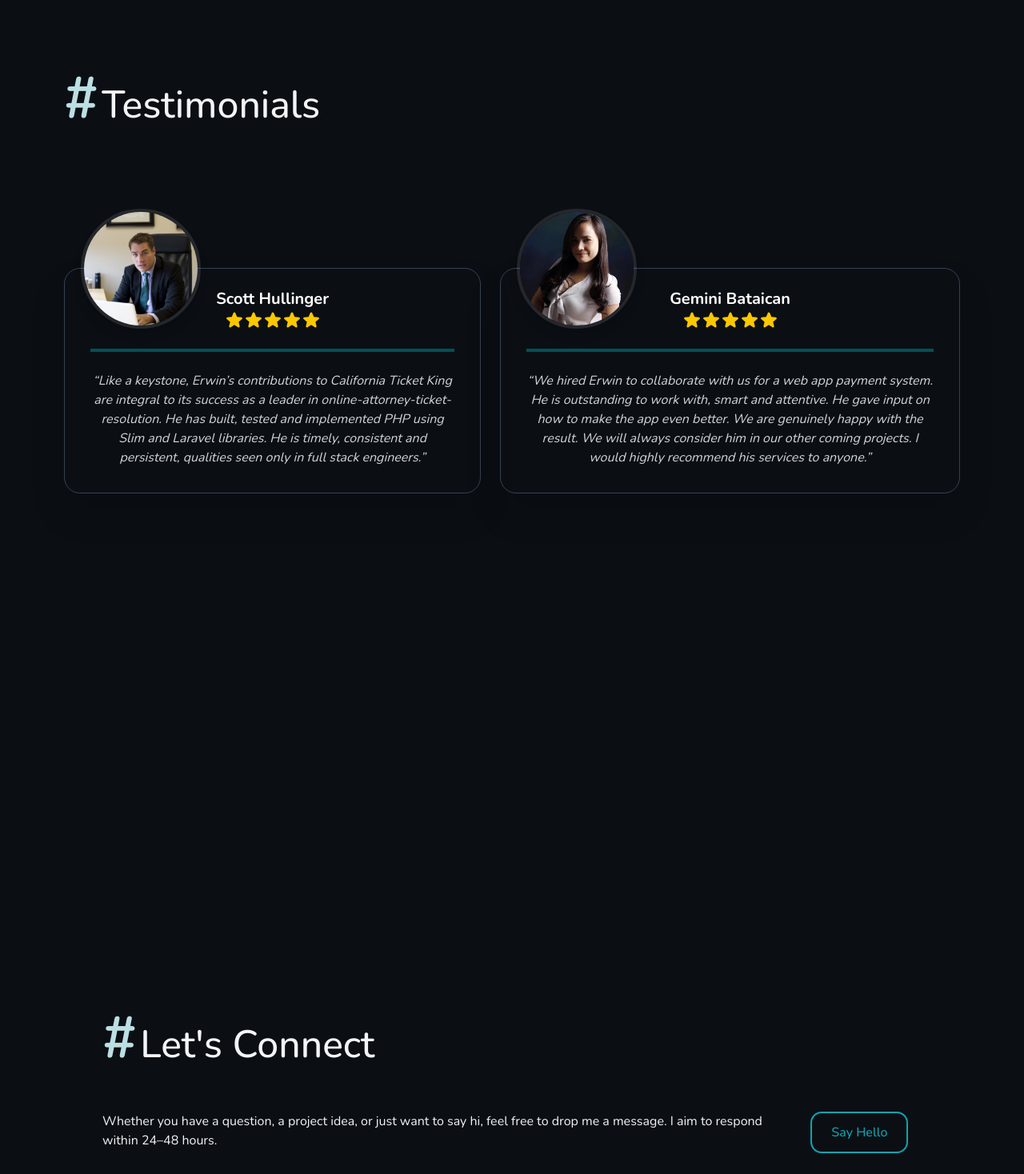
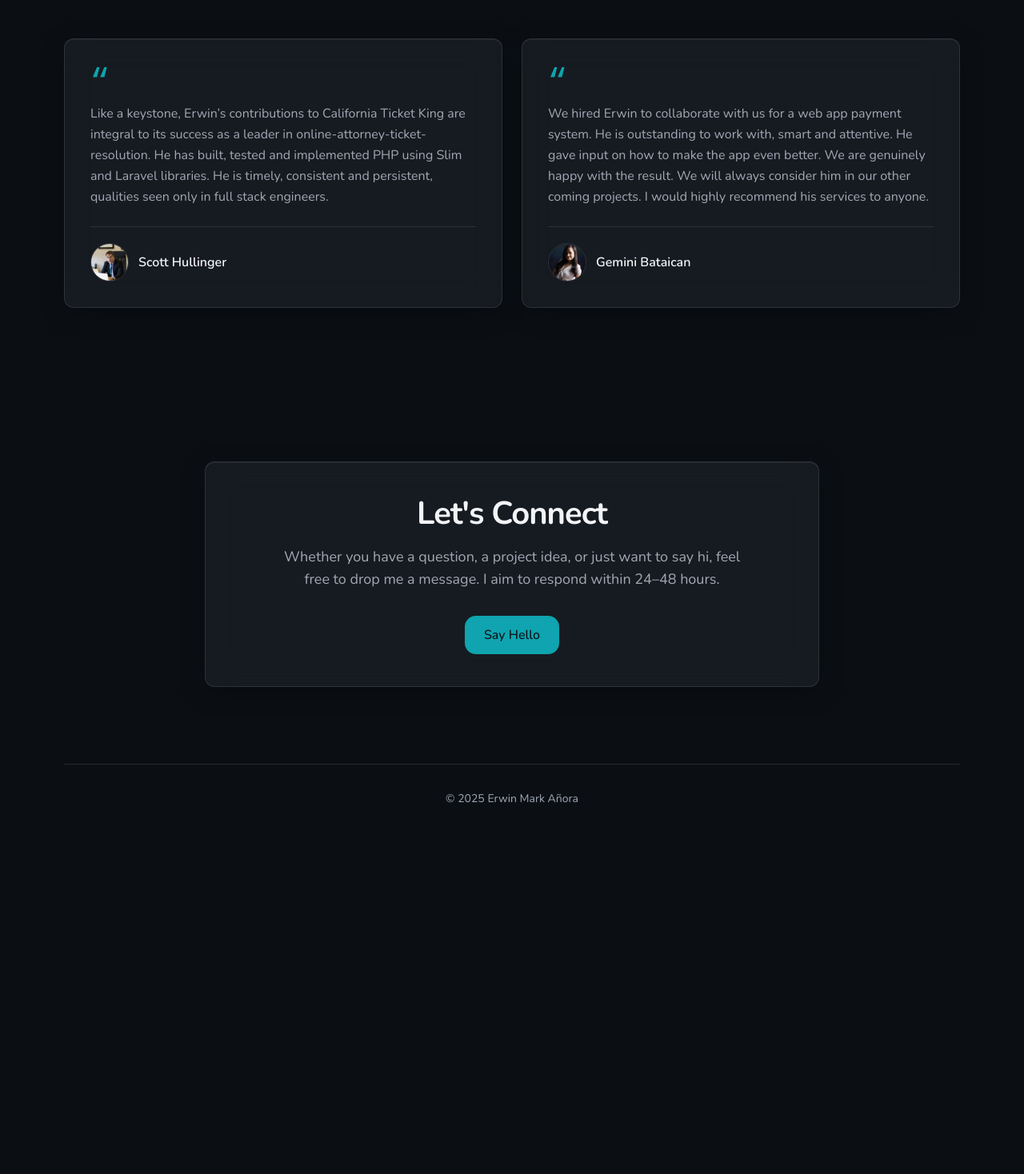
Before and after one commit to erwinmark-anora/portfolio-v2, a Next.js app: page / in a window 1280 px wide. Shown: the part 5322-6790 px from the top of the page at 80% size. After the commit the page ends 6364 px from the top, so only its background shows below. Built offline with nearby package versions, Linux system fonts and the light colour scheme.

Commit message:
feat: update Testimonials, Contact, and Footer sections with improved layout and accessibility features

```diff
--- a/components/common/TestimonialCard.tsx
+++ b/components/common/TestimonialCard.tsx
@@ -1,63 +1,42 @@
 import * as React from "react";
 import Image from "next/image";
-import { StarIcon } from "@heroicons/react/24/solid";
 import { ITestimonial } from "@/lib/types";
 
 interface TestimonialCardProps {
   testimonial: ITestimonial;
 }
 
+// A clean quote card: the quote first, then who said it.
 const TestimonialCard: React.FunctionComponent<TestimonialCardProps> = ({
   testimonial
 }) => {
   return (
-    <div className="
-      relative my-4 rounded-xl border border-gray-700 px-8 pb-8 pt-6 text-white shadow-2xl
-      transition-all duration-300 ease-in-out transform cursor-pointer group
-      hover:-translate-y-2 hover:shadow-3xl hover:shadow-accent/20 hover:border-accent/50
-    ">
-      <div className="left-0 top-0 flex justify-center md:absolute md:left-5 md:top-[-75px]">
+    <figure className="glass flex h-full flex-col p-card sm:p-8">
+      <span aria-hidden="true" className="font-mono text-heading leading-none text-accent">
+        &ldquo;
+      </span>
+
+      <blockquote className="mt-2 flex-1 text-body text-muted-foreground">
+        <p>{testimonial.description}</p>
+      </blockquote>
+
+      <figcaption className="mt-6 flex items-center gap-3 border-t border-border pt-5">
         <Image
-          className="
-            h-[150px] w-[150px] rounded-full shadow-lg shadow-accent/50 object-cover border-4
-            transition-all duration-300 ease-in-out group-hover:scale-105 group-hover:border-accent
-          "
+          className="h-12 w-12 shrink-0 rounded-full border border-border object-cover"
           src={testimonial.image}
-          width={150}
-          height={150}
+          width={48}
+          height={48}
           alt={testimonial.name}
           loading="lazy"
         />
-      </div>
-
-      <div className="flex flex-col items-center justify-center pt-16 md:pt-0">
-        <h6 className="text-center text-xl font-bold text-white group-hover:text-accent transition-colors duration-300">
-          {testimonial.name}
-        </h6>
-        {testimonial.position && (
-          <p className="text-center text-sm text-gray-400 mb-2 group-hover:text-gray-300 transition-colors duration-300">
-            {testimonial.position}
-          </p>
-        )}
-        <div className="flex">
-          {Array.from({ length: 5 }).map((_, index) => {
-            return (
-              <StarIcon
-                key={index}
-                className="h-6 w-6 text-yellow-400 transition-all duration-300 group-hover:scale-110"
-                style={{ transitionDelay: `${index * 50}ms` }}
-              />
-            );
-          })}
+        <div>
+          <p className="font-semibold text-foreground">{testimonial.name}</p>
+          {testimonial.position && (
+            <p className="text-small text-muted-foreground">{testimonial.position}</p>
+          )}
         </div>
-      </div>
-
-      <div className="my-6 border-2 border-secondary group-hover:border-accent transition-colors duration-300"></div>
-
-      <p className="mt-4 text-center italic text-gray-300 group-hover:text-white transition-colors duration-300">
-        &ldquo;{testimonial.description}&rdquo;
-      </p>
-    </div>
+      </figcaption>
+    </figure>
   );
 };
 
--- a/components/layouts/Footer.tsx
+++ b/components/layouts/Footer.tsx
@@ -1,11 +1,14 @@
 import { footer } from '@/content/portfolio';
 
+// The only footer on the site. The year updates on its own.
 const Footer: React.FunctionComponent = () => {
   const currentYear = new Date().getFullYear();
 
   return (
-    <footer className="max-w-7xl mx-auto py-4">
-      <p className="text-center">&copy; {currentYear} {footer.copyrightName}</p>
+    <footer className="mx-auto w-full max-w-content px-gutter">
+      <p className="border-t border-border py-8 text-center text-small text-muted-foreground">
+        &copy; {currentYear} {footer.copyrightName}
+      </p>
     </footer>
   );
 };
--- a/components/sections/Contact.tsx
+++ b/components/sections/Contact.tsx
@@ -1,41 +1,26 @@
-'use client'
-
 import * as React from 'react';
 import Reveal from '@/components/common/Reveal';
 import LinkButton from '../ui/LinkButton';
-import Link from 'next/link';
 import { contact, links } from '@/content/portfolio';
 
+// Email only: the site has no working contact form.
 const Contact: React.FunctionComponent = () => {
   return (
-    <div className="min-h-screen flex items-center justify-center ">
-      <div className="max-w-5xl mx-auto">
-        <Reveal>
-        <h2 className="text-5xl font-medium mb-12">
-          <Link
-            href="#contact"
-            className={`text-primary-light text-7xl font-bold mr-1 hover:text-accent transition-colors duration-300 cursor-pointer`}
-          >
-            #
-          </Link>
-          {contact.heading}
-        </h2>
-        </Reveal>
+    <Reveal>
+      <div className="glass mx-auto max-w-3xl p-card text-center sm:p-10">
+        <h2 className="text-heading font-bold tracking-tight">{contact.heading}</h2>
 
-        <Reveal>
-        <div className="flex flex-col lg:flex-row lg:space-x-8 mt-14">
-          <div className="w-10/12 flex-shrink-0 mb-2 font-thin lg:mb-0">
-            {contact.text}
-          </div>
+        <p className="mx-auto mt-4 max-w-xl text-lead text-muted-foreground">
+          {contact.text}
+        </p>
 
-          <div className="flex-1">
-            <LinkButton href={links.email} >{contact.buttonLabel}</LinkButton>
-          </div>
+        <div className="mt-8">
+          <LinkButton href={links.email} target="_self" variant="primary">
+            {contact.buttonLabel}
+          </LinkButton>
         </div>
-        </Reveal>
-
       </div>
-    </div>
+    </Reveal>
   );
 };
 
--- a/components/sections/Testimonials.tsx
+++ b/components/sections/Testimonials.tsx
@@ -1,32 +1,23 @@
 import TestimonialCard from '@/components/common/TestimonialCard';
 import Reveal from '@/components/common/Reveal';
-import Link from 'next/link';
 import { testimonials } from '@/content/portfolio';
 
 const Testimonials: React.FunctionComponent = () => {
   return (
-    <div className="min-h-screen flex items-center justify-center">
-      <div className="max-w-7xl mx-auto">
-        <Reveal>
-        <h2 className="text-5xl font-medium pb-10 md:pb-20 mb-10 md:mb-20">
-          <Link
-            href="#testimonials"
-            className={`text-primary-light text-7xl font-bold mr-1 hover:text-accent transition-colors duration-300 cursor-pointer`}
-          >
-            #
-          </Link>
-          {testimonials.heading}
-        </h2>
-        </Reveal>
+    <div>
+      <Reveal>
+        <h2 className="mb-10 text-heading font-bold tracking-tight">{testimonials.heading}</h2>
+      </Reveal>
 
-        <div className='flex flex-col lg:flex-row gap-6'>
-          {testimonials.items.map((item, idx) => (
-            <Reveal key={idx} delay={idx * 150}>
+      <ul className="grid gap-6 md:grid-cols-2">
+        {testimonials.items.map((item, idx) => (
+          <li key={item.name}>
+            <Reveal delay={idx * 100} className="h-full">
               <TestimonialCard testimonial={item} />
             </Reveal>
-          ))}
-        </div>
-      </div>
+          </li>
+        ))}
+      </ul>
     </div>
   );
 };
```
Also changed, not shown: 1 other file (tests, documents, lock files or other folders).
